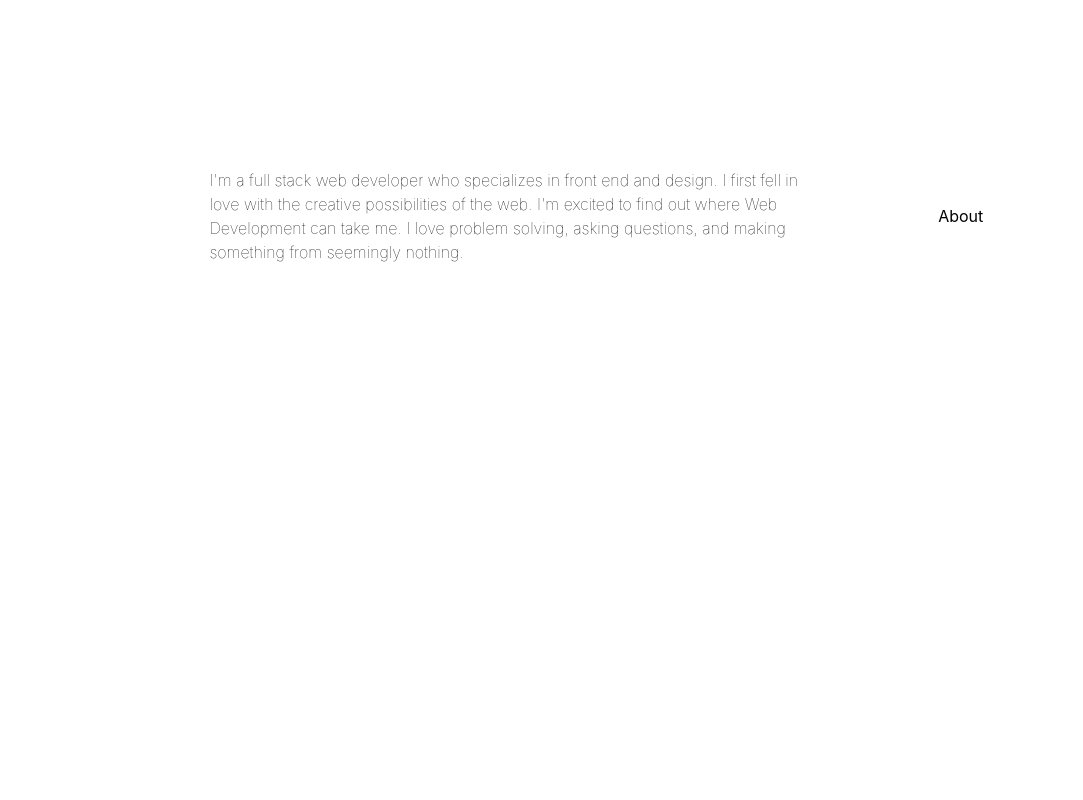
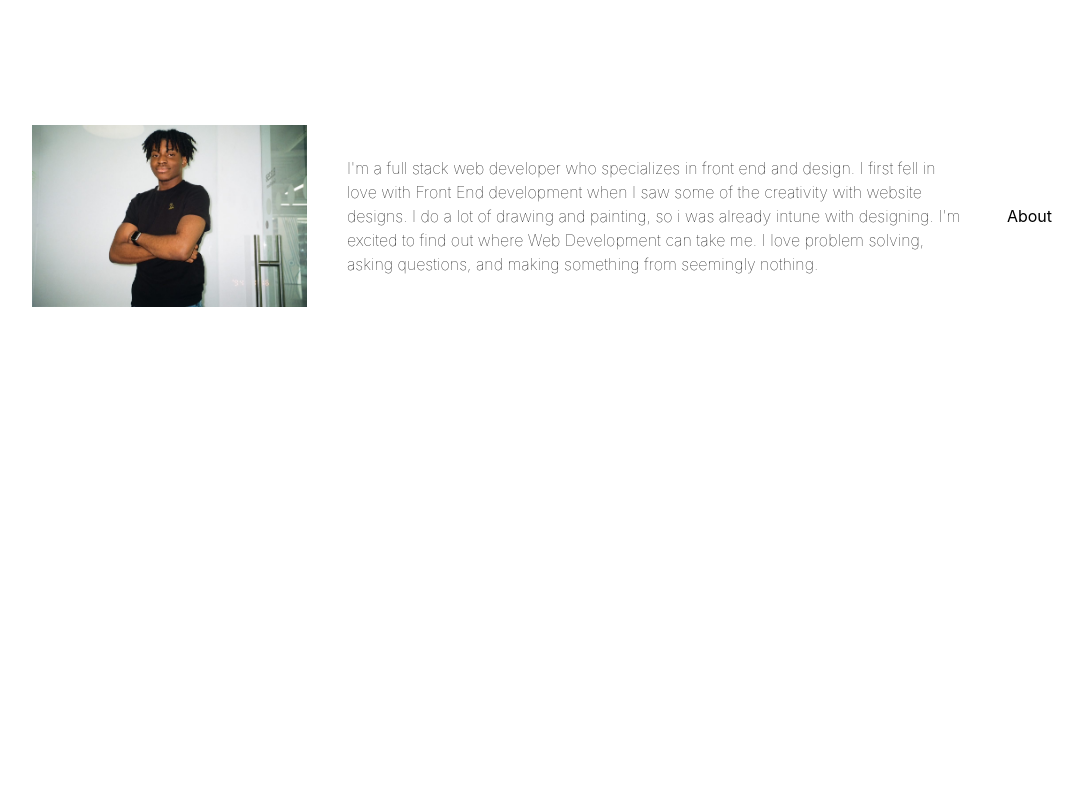
Before and after one commit to patrickcabel/portfolio, a React (Create React App) app: page /contact in a window 1280 px wide. Shown: the part 1100-1900 px from the top of the page, without its empty margins (98-1181 px from the left). Built offline with nearby package versions, Linux system fonts and the light colour scheme.

Commit message:
added a self portrait

```diff
--- a/src/App.js
+++ b/src/App.js
@@ -10,6 +10,7 @@ import Hero from "./components/Hero";
 import About from "./components/About";
 import Skills from "./components/Skills";
 import Particles from "./components/Particles";
+import Projects from "./components/Projects";
 
 function App() {
   return (
@@ -19,6 +20,7 @@ function App() {
 
       <About />
       <Skills />
+      <Projects />
       <BrowserRouter>
         <Routes>
           <Route path="/contact" element={<Contact />} />
--- a/src/components/About.js
+++ b/src/components/About.js
@@ -1,20 +1,54 @@
 import React from "react";
 import { Link } from "react-router-dom";
+import Patrick from "../assets/patrick.png";
 const About = () => {
   return (
     <section
       id="about"
       className="flex flex-col relative h-screen text-center md:text-left md:flex-row max-w-[1100px] px-10 justify-evenly mx-auto items-center snap-center"
     >
-      <span></span>
+      <span
+        style={{
+          boxSizing: "border-box",
+          display: "inline-block",
+          overflow: "hidden",
+          width: "initial",
+          height: "initial",
+          background: "none",
+          opacity: "1",
+          border: "0px",
+          margin: "0px",
+          padding: "0px",
+          position: "relative",
+          maxWidth: "100%",
+        }}
+      >
+        <span
+          style={{
+            boxSizing: "border-box",
+            display: "block",
+            width: "initial",
+            height: "initial",
+            background: "none",
+            opacity: "1",
+            border: "0px",
+            margin: "0px",
+            padding: "0px",
+            maxWidth: "100%",
+          }}
+        >
+          <img alt="Patrick" src={Patrick}></img>
+        </span>
+      </span>
       <div class="space-y-10 px-0 md:px-10 max-w-[700px]">
         <h3 class="text-4xl font-thin">
           <p class="text-base">
             I'm a full stack web developer who specializes in front end and
-            design. I first fell in love with the creative possibilities of the
-            web. I'm excited to find out where Web Development can take me. I
-            love problem solving, asking questions, and making something from
-            seemingly nothing.
+            design. I first fell in love with Front End development when I saw
+            some of the creativity with website designs. I do a lot of drawing
+            and painting, so i was already intune with designing. I'm excited to
+            find out where Web Development can take me. I love problem solving,
+            asking questions, and making something from seemingly nothing.
           </p>
         </h3>
       </div>
--- a/src/components/Hero.js
+++ b/src/components/Hero.js
@@ -1,10 +1,4 @@
 import React from "react";
-import { render } from "react-dom";
-import { BrowserRouter, Routes, Route } from "react-router-dom";
-import About from "./About";
-import Skills from "./Skills";
-import Projects from "./Projects";
-import Contact from "./Contact";
 
 const Hero = () => {
   return (
--- a/src/components/Projects.js
+++ b/src/components/Projects.js
@@ -1,7 +1,26 @@
 import React from "react";
 
 const Projects = () => {
-  return <div>Projects</div>;
+  return (
+    <section
+      id="projects"
+      className="flex flex-col relative h-screen text-center md:text-left md:flex-row max-w-[1100px] px-10 justify-evenly mx-auto items-center snap-center"
+    >
+      <span></span>
+      <div class="space-y-10 px-0 md:px-10 max-w-[700px]">
+        <h3 class="text-4xl font-thin">
+          <p class="text-base">
+            I'm a full stack web developer who specializes in front end and
+            design. I first fell in love with the creative possibilities of the
+            web. I'm excited to find out where Web Development can take me. I
+            love problem solving, asking questions, and making something from
+            seemingly nothing.
+          </p>
+        </h3>
+      </div>
+      Projects
+    </section>
+  );
 };
 
 export default Projects;
```
Also changed, not shown: src/assets/patrick.png (added).
